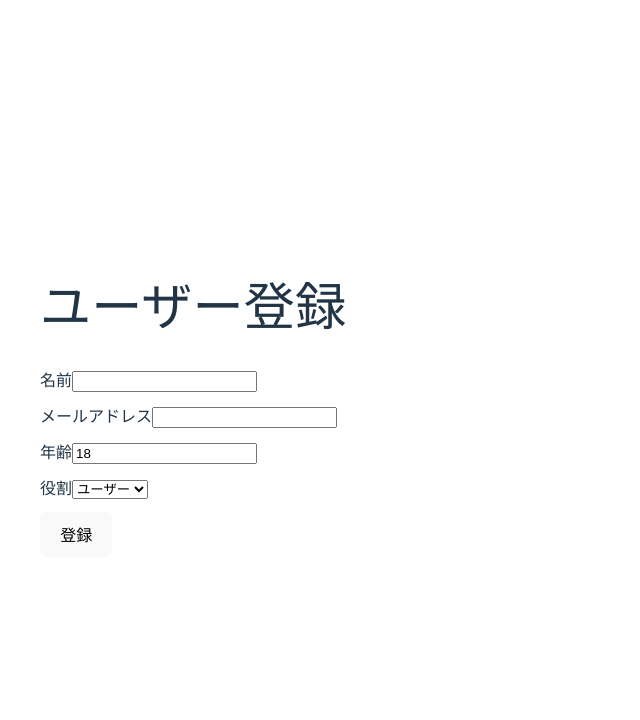
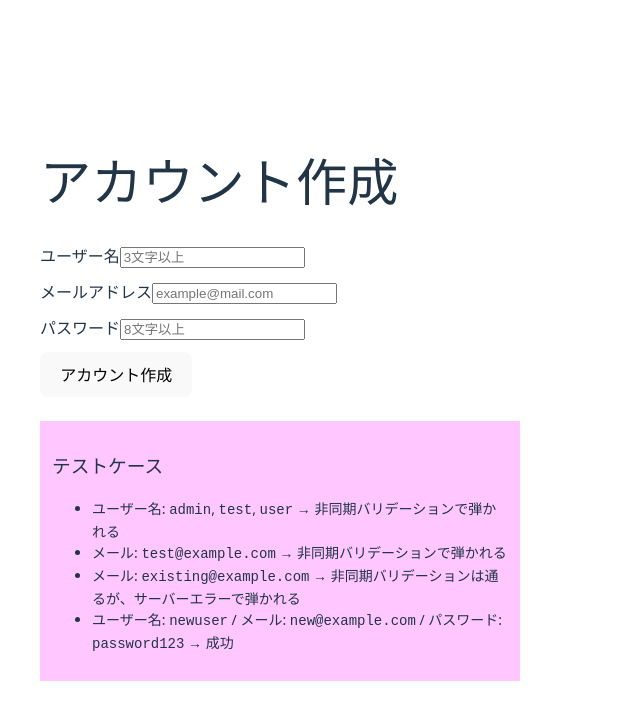
Before and after one commit to muratariku0903/react-learning, a React (Vite) app in the folder react-echosystem/: page / in a window 1280 px wide. Shown: the top 720 px of the page, without its empty margins (0-640 px from the left). Built offline with nearby package versions, Linux system fonts and the light colour scheme.

Commit message:
feat: 基本スキーマから非同期サーバースキーマに変更し、Zodによるバリデーションを追加

```diff
--- a/react-echosystem/src/App.tsx
+++ b/react-echosystem/src/App.tsx
@@ -1,5 +1,5 @@
 // 演習を切り替えるには、下記のimportパスを変更してください
-import ExerciseApp from "./exercises/react-hook-form/basic-schema/App";
+import ExerciseApp from "./exercises/react-hook-form/async-server/App";
 
 export default function App() {
   return (
--- a/react-echosystem/src/exercises/react-hook-form/async-server/App.tsx
+++ b/react-echosystem/src/exercises/react-hook-form/async-server/App.tsx
@@ -1,11 +1,10 @@
+import { zodResolver } from "@hookform/resolvers/zod";
 import { useForm } from "react-hook-form";
-// TODO: zod をインポート
-// TODO: @hookform/resolvers/zod から zodResolver をインポート
+import z from "zod";
 
 // ============================================================
 // モック API 関数（変更不要）
 // ============================================================
-
 const checkUsername = async (name: string): Promise<boolean> => {
   await new Promise((r) => setTimeout(r, 500));
   return !["admin", "test", "user"].includes(name);
@@ -17,7 +16,7 @@ const checkEmail = async (email: string): Promise<boolean> => {
 };
 
 const createAccount = async (
-  data: any
+  data: FormValues,
 ): Promise<{
   success: boolean;
   errors?: { field: string; message: string }[];
@@ -26,9 +25,7 @@ const createAccount = async (
   if (data.email === "existing@example.com") {
     return {
       success: false,
-      errors: [
-        { field: "email", message: "このメールアドレスは既に登録されています" },
-      ],
+      errors: [{ field: "email", message: "このメールアドレスは既に登録されています" }],
     };
   }
   return { success: true };
@@ -37,35 +34,35 @@ const createAccount = async (
 // ============================================================
 // TODO: Zod スキーマを定義
 // ============================================================
-// 以下の要件を満たすスキーマを作成してください:
-//
-// username:
-//   - 必須（空文字不可）
-//   - 3文字以上
-//   - refine で checkUsername を呼び、使用済みなら "このユーザー名は既に使用されています" エラー
-//
-// email:
-//   - 必須（空文字不可）
-//   - email 形式
-//   - refine で checkEmail を呼び、使用済みなら "このメールアドレスは既に使用されています" エラー
-//
-// password:
-//   - 必須（空文字不可）
-//   - 8文字以上
+const formValuesSchema = z
+  .object({
+    username: z.string().min(3, "3文字以上で入力してください"),
+    email: z.email("メールアドレスの形式で入力してください").min(1, "入力してください"),
+    password: z.string().min(8, "8文字以上で入力してください"),
+  })
+  .refine(
+    async (values) => {
+      const username = values["username"];
+      return await checkUsername(username);
+    },
+    { path: ["username"], message: "このユーザー名は既に使われています" },
+  )
+  .refine(
+    async (values) => {
+      const email = values["email"];
+      return await checkEmail(email);
+    },
+    { path: ["email"], message: "このメールアドレスは既に登録されています" },
+  );
 
-// TODO: z.infer でフォームの型を導出（手動で型定義しない）
-type FormValues = {
-  username: string;
-  email: string;
-  password: string;
-};
+type FormValues = z.infer<typeof formValuesSchema>;
 
 export default function App() {
   const {
     register,
     handleSubmit,
     formState: { errors, isSubmitting },
-    // TODO: setError を分割代入で取得する
+    setError,
   } = useForm<FormValues>({
     defaultValues: {
       username: "",
@@ -73,16 +70,19 @@ export default function App() {
       password: "",
     },
     mode: "onSubmit",
-    // TODO: resolver に zodResolver を接続
+    resolver: zodResolver(formValuesSchema),
   });
 
   const onSubmit = async (data: FormValues) => {
-    // TODO: createAccount を呼び出し、サーバーエラーがあれば setError で表示する
-    // ヒント:
-    //   1. const result = await createAccount(data);
-    //   2. result.success が false の場合、result.errors をループして setError を呼ぶ
-    //   3. setError("fieldName", { type: "server", message: "エラーメッセージ" })
-    //   4. 成功時は console.log やアラートで通知する
+    const result = await createAccount(data);
+    if (!result.success) {
+      for (const { field, message } of result.errors ?? []) {
+        setError(field as keyof FormValues, { type: "server", message });
+      }
+
+      return;
+    }
+
     console.log("送信データ:", data);
   };
 
@@ -105,11 +105,7 @@ export default function App() {
         <div style={{ marginBottom: 12 }}>
           <label>
             メールアドレス
-            <input
-              type="email"
-              {...register("email")}
-              placeholder="example@mail.com"
-            />
+            <input type="email" {...register("email")} placeholder="example@mail.com" />
           </label>
           {errors.email?.message && (
             <p style={{ color: "red" }}>{errors.email.message}</p>
@@ -120,11 +116,7 @@ export default function App() {
         <div style={{ marginBottom: 12 }}>
           <label>
             パスワード
-            <input
-              type="password"
-              {...register("password")}
-              placeholder="8文字以上"
-            />
+            <input type="password" {...register("password")} placeholder="8文字以上" />
           </label>
           {errors.password?.message && (
             <p style={{ color: "red" }}>{errors.password.message}</p>
@@ -137,25 +129,23 @@ export default function App() {
       </form>
 
       {/* デバッグ用: 試すべきケース */}
-      <div style={{ marginTop: 24, padding: 12, background: "#f5f5f5" }}>
+      <div style={{ marginTop: 24, padding: 12, background: "#f5f5" }}>
         <h3>テストケース</h3>
         <ul style={{ fontSize: 14 }}>
           <li>
-            ユーザー名: <code>admin</code>, <code>test</code>, <code>user</code>{" "}
-            → 非同期バリデーションで弾かれる
+            ユーザー名: <code>admin</code>, <code>test</code>, <code>user</code> →
+            非同期バリデーションで弾かれる
           </li>
           <li>
-            メール: <code>test@example.com</code> →
-            非同期バリデーションで弾かれる
+            メール: <code>test@example.com</code> → 非同期バリデーションで弾かれる
           </li>
           <li>
             メール: <code>existing@example.com</code> →
             非同期バリデーションは通るが、サーバーエラーで弾かれる
           </li>
           <li>
-            ユーザー名: <code>newuser</code> / メール:{" "}
-            <code>new@example.com</code> / パスワード: <code>password123</code>{" "}
-            → 成功
+            ユーザー名: <code>newuser</code> / メール: <code>new@example.com</code> /
+            パスワード: <code>password123</code> → 成功
           </li>
         </ul>
       </div>
```
